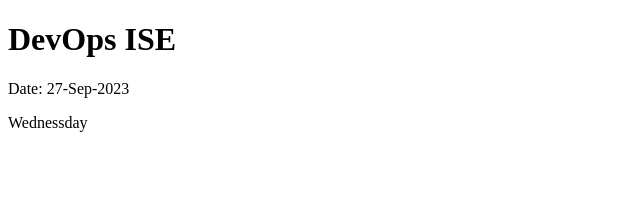
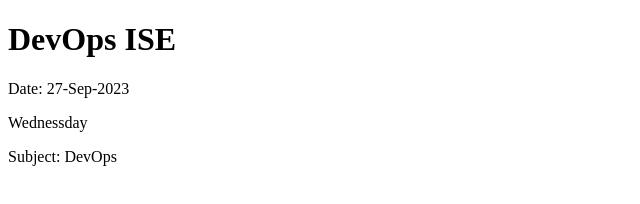
Before and after one commit to vivekgogi/DevOps-ISE, a plain HTML site: page index.html in a window 1280 px wide. Shown: the whole page, without its empty margins (0-640 px from the left). Drawn offline with Linux system fonts and the light colour scheme.

Commit message:
commit-temp

```diff
--- a/index.html
+++ b/index.html
@@ -11,6 +11,8 @@
     <h1>DevOps ISE</h1>
     <p>Date: 27-Sep-2023</p>
     <p>Wednessday</p>
+
+    <p>Subject: DevOps</p>
 </body>
 
 </html>
```
